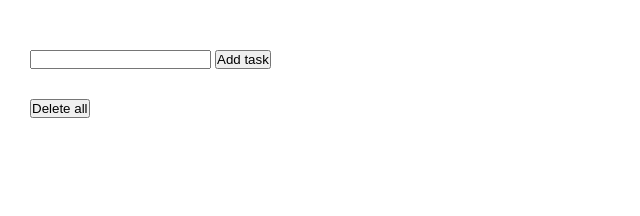
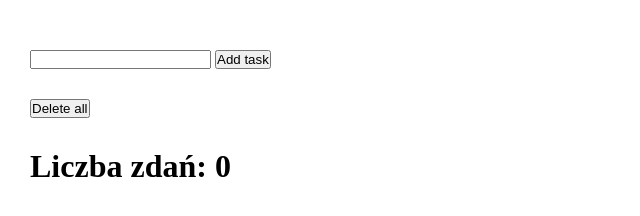
Before and after one commit to Rafal-Gryczka/to-do-app-JS, a plain HTML site: page index.html in a window 1280 px wide. Shown: the whole page, without its empty margins (0-640 px from the left). Drawn offline with Linux system fonts and the light colour scheme.

Commit message:
upgrade index.html

```diff
--- a/index.html
+++ b/index.html
@@ -14,7 +14,7 @@
         <button class="add">Add task</button>
     </form>
     <button class="delete">Delete all</button>
-    <h1></h1>
+    <h1>Liczba zdań: <span>0</span></h1>
     <ul></ul>
     <script src="main.js"></script>
 </body>
```
